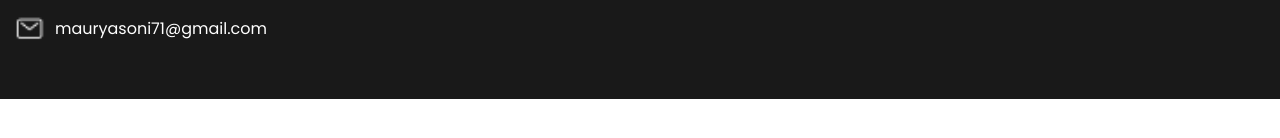
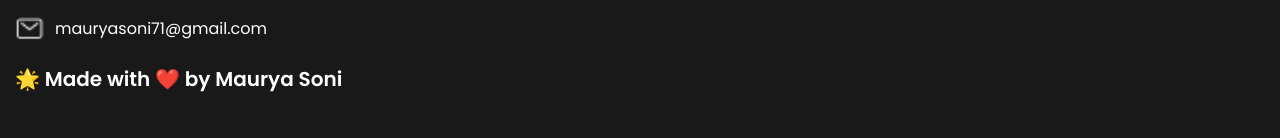
Before and after one commit to chat-app-mern/portfolio, a React (Create React App) app: page / in a window 1280 px wide. Shown: the part 3441-3579 px from the top of the page. Before the commit the page ends 3540 px from the top, so only its background shows below. Built offline with nearby package versions, Linux system fonts and the light colour scheme.

Commit message:
add copyright

```diff
--- a/src/App.jsx
+++ b/src/App.jsx
@@ -128,6 +128,7 @@ function App() {
             <ContactLink target="_blank" image={linkedinIcon} url={'https://www.linkedin.com/in/mauryasoni/'} text={'mauryasoni'} />
             <ContactLink target="_blank" image={gitIcon} url={'https://github.com/mauryasoni2201'} text={'mauryasoni2201'} />
             <ContactLink image={emailIcon} url={'mailto:mauryasoni71@gmail.com'} text={'mauryasoni71@gmail.com'} />
+            <p className="p copyright">🌟 Made with ❤️ by Maurya Soni</p>
         </div>
         </div>
     </section>
--- a/src/assets/css/style.css
+++ b/src/assets/css/style.css
@@ -238,7 +238,7 @@ p {
 .hero-section {
     padding-top: 126px;
 }
-section{
+section {
     overflow: hidden !important;
 }
 .hero-section .row {
@@ -477,3 +477,10 @@ section{
 .header-content .links ul li a:hover {
     color: var(--primary-color);
 }
+.copyright {
+    color: var(--white-color);
+    font-size: 20px;
+    line-height: 1.5;
+    font-weight: 600;
+    padding-top: 5px;
+}
```
